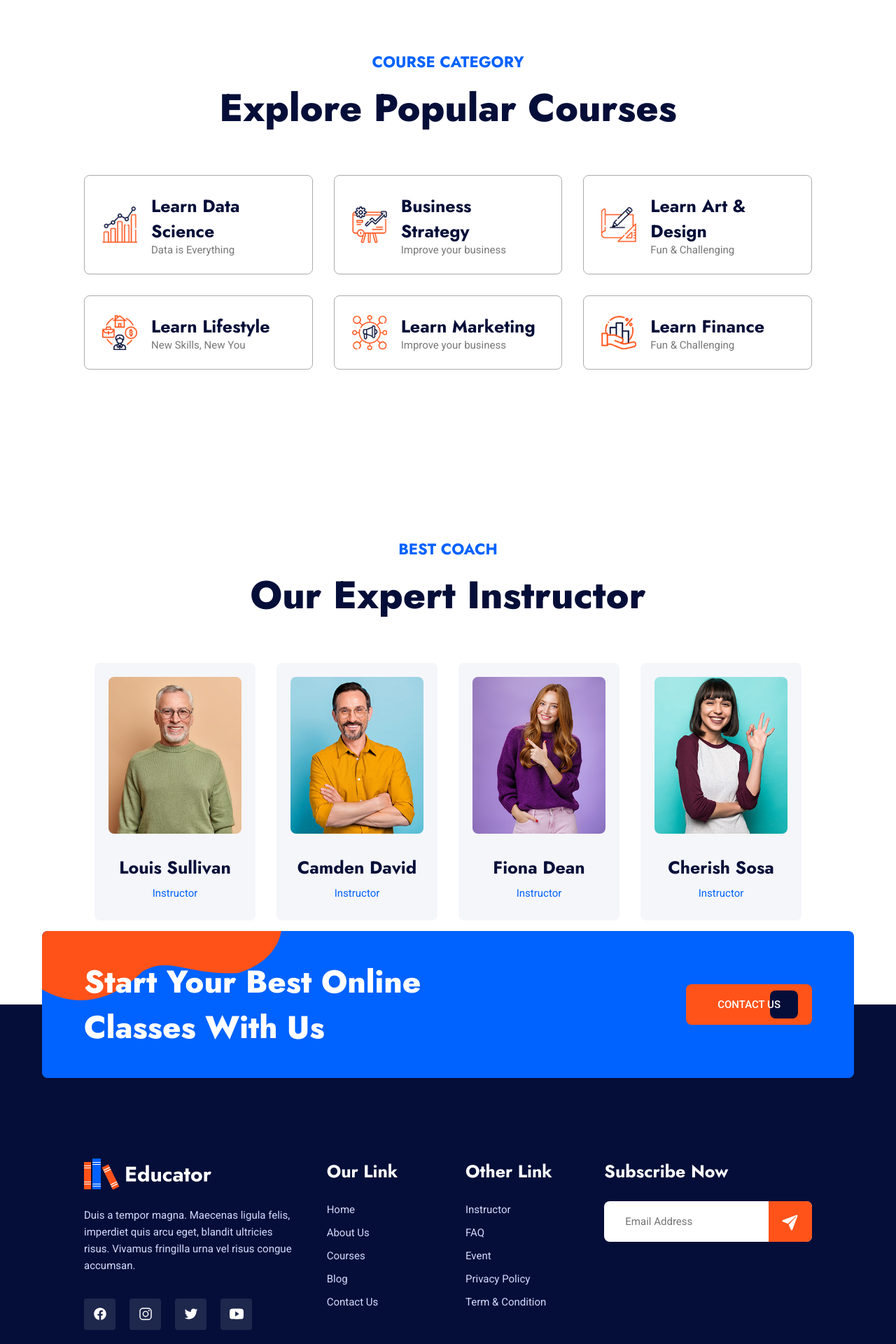
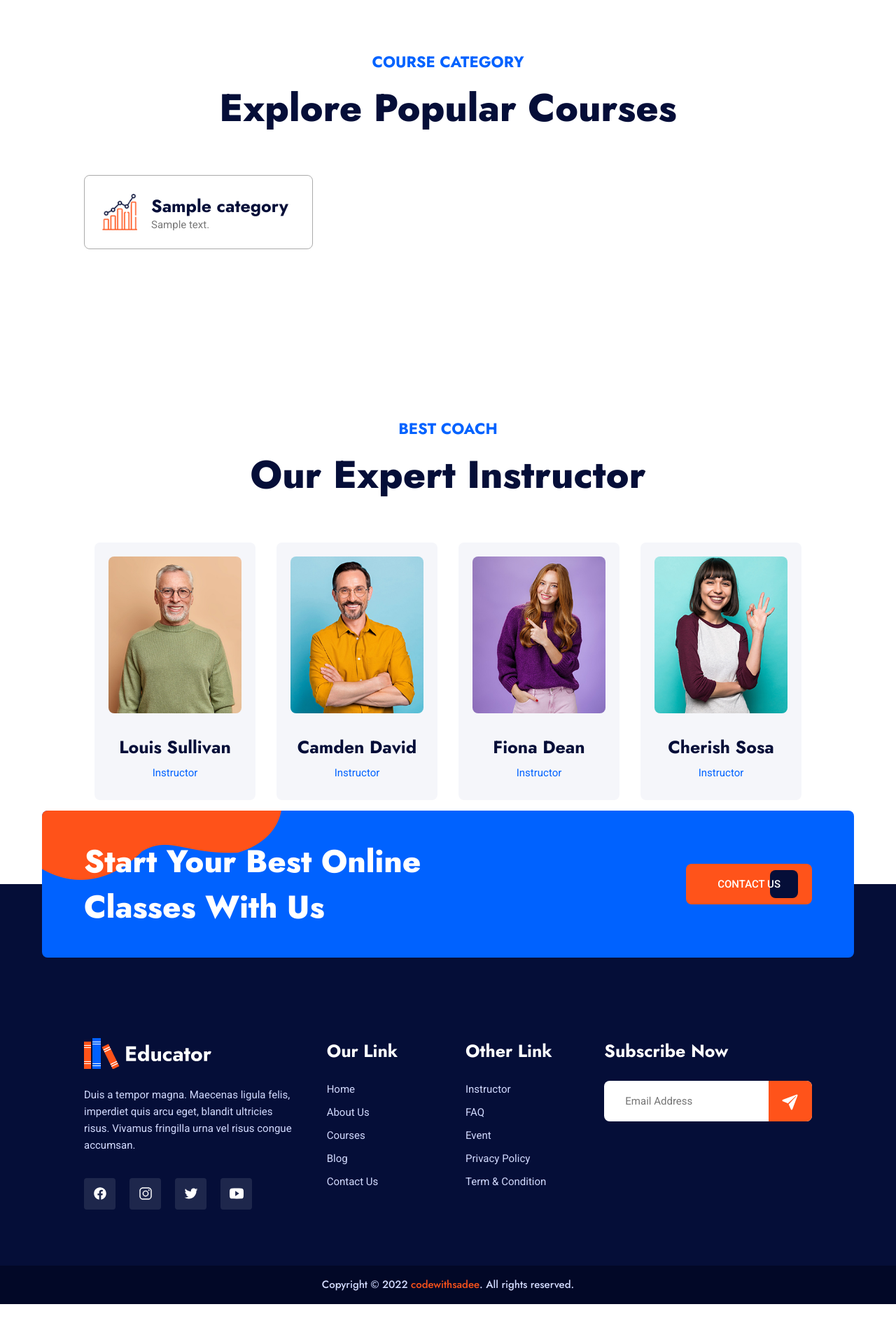
Before and after one commit to AbdallahIsmaili/iLearning, a PHP site: page /categories.php in a window 1280 px wide. Shown: the part 853-2773 px from the top of the page at 70% size. After the commit the page ends 2716 px from the top, so only its background shows below. Run offline with PHP 8.4, Linux system fonts and the light colour scheme; tables that the repository leaves empty or names only in its code hold one stand-in row (values such as "Sample post"); a stand-in replaces the project's code that opens the database connection.

Commit message:
Update categories.php

```diff
--- a/categories.php
+++ b/categories.php
@@ -177,8 +177,26 @@ session_start();
 
         <ul class="course-item-group">
 
-          <li class="course-category-item">
+          <!-- Get categories from database -->
 
+          <?php
+
+            $host = "localhost";
+            $user = "root";
+            $pass = "";
+            $db = "elearning";
+
+            try{
+                $conn = new PDO("mysql:host=".$host.";dbname=".$db,$user,$pass);
+                $conn->setAttribute(PDO::ATTR_ERRMODE, PDO::ERRMODE_EXCEPTION);
+
+                $sql = "SELECT * FROM category  ORDER BY idcategory";
+                $statement = $conn->prepare($sql);
+                $statement->execute();
+                $result = $statement->fetchAll(PDO::FETCH_OBJ);
+
+                foreach($result as $row){
+                    echo '<li class="course-category-item">
                             <div class="wrapper">
                             <img src="./assets/images/course-category-icon-1.png" alt="category icon" class="category-icon default">
 
@@ -188,113 +206,23 @@ session_start();
 
                             <div class="course-category-content">
                             <h3 class="category-title">
-                <a href="#">Learn Data Science</a>
+                            <a href="category.php?idcategory='.$row->idcategory.'">'.$row->namecategory.'</a>
                             </h3>
 
-              <p class="category-subtitle">Data is Everything</p>
+                            <p class="category-subtitle">'.$row->categorydesc.'</p>
                             </div>
 
-          </li>
+                        </li>';
+                }
+
+            }catch(PDOException $e){
+                echo $e->getMessage();
+            }
 
 
-          <li class="course-category-item">
-
-            <div class="wrapper">
-              <img src="./assets/images/course-category-icon-2.png" alt="category icon" class="category-icon default">
-
-              <img src="./assets/images/course-category-icon-2-w.png" alt="category icon white"
-                class="category-icon hover">
-            </div>
-
-            <div class="course-category-content">
-              <h3 class="category-title">
-                <a href="#">Business Strategy</a>
-              </h3>
-
-              <p class="category-subtitle">Improve your business</p>
-            </div>
-
-          </li>
+          ?>
 
 
-          <li class="course-category-item">
-
-            <div class="wrapper">
-              <img src="./assets/images/course-category-icon-3.png" alt="category icon" class="category-icon default">
-
-              <img src="./assets/images/course-category-icon-3-w.png" alt="category icon white"
-                class="category-icon hover">
-            </div>
-
-            <div class="course-category-content">
-              <h3 class="category-title">
-                <a href="#">Learn Art & Design</a>
-              </h3>
-
-              <p class="category-subtitle">Fun & Challenging</p>
-            </div>
-
-          </li>
-
-
-          <li class="course-category-item">
-
-            <div class="wrapper">
-              <img src="./assets/images/course-category-icon-4.png" alt="category icon" class="category-icon default">
-
-              <img src="./assets/images/course-category-icon-4-w.png" alt="category icon white"
-                class="category-icon hover">
-            </div>
-
-            <div class="course-category-content">
-              <h3 class="category-title">
-                <a href="#">Learn Lifestyle</a>
-              </h3>
-
-              <p class="category-subtitle">New Skills, New You</p>
-            </div>
-
-          </li>
-
-
-          <li class="course-category-item">
-
-            <div class="wrapper">
-              <img src="./assets/images/course-category-icon-5.png" alt="category icon" class="category-icon default">
-
-              <img src="./assets/images/course-category-icon-5-w.png" alt="category icon white"
-                class="category-icon hover">
-            </div>
-
-            <div class="course-category-content">
-              <h3 class="category-title">
-                <a href="#">Learn Marketing</a>
-              </h3>
-
-              <p class="category-subtitle">Improve your business</p>
-            </div>
-
-          </li>
-
-
-          <li class="course-category-item">
-
-            <div class="wrapper">
-              <img src="./assets/images/course-category-icon-6.png" alt="category icon" class="category-icon default">
-
-              <img src="./assets/images/course-category-icon-6-w.png" alt="category icon white"
-                class="category-icon hover">
-            </div>
-
-            <div class="course-category-content">
-              <h3 class="category-title">
-                <a href="#">Learn Finance</a>
-              </h3>
-
-              <p class="category-subtitle">Fun & Challenging</p>
-            </div>
-
-          </li>
 
         </ul>
 
```
Lines whose indentation alone changed are shown as unchanged.
